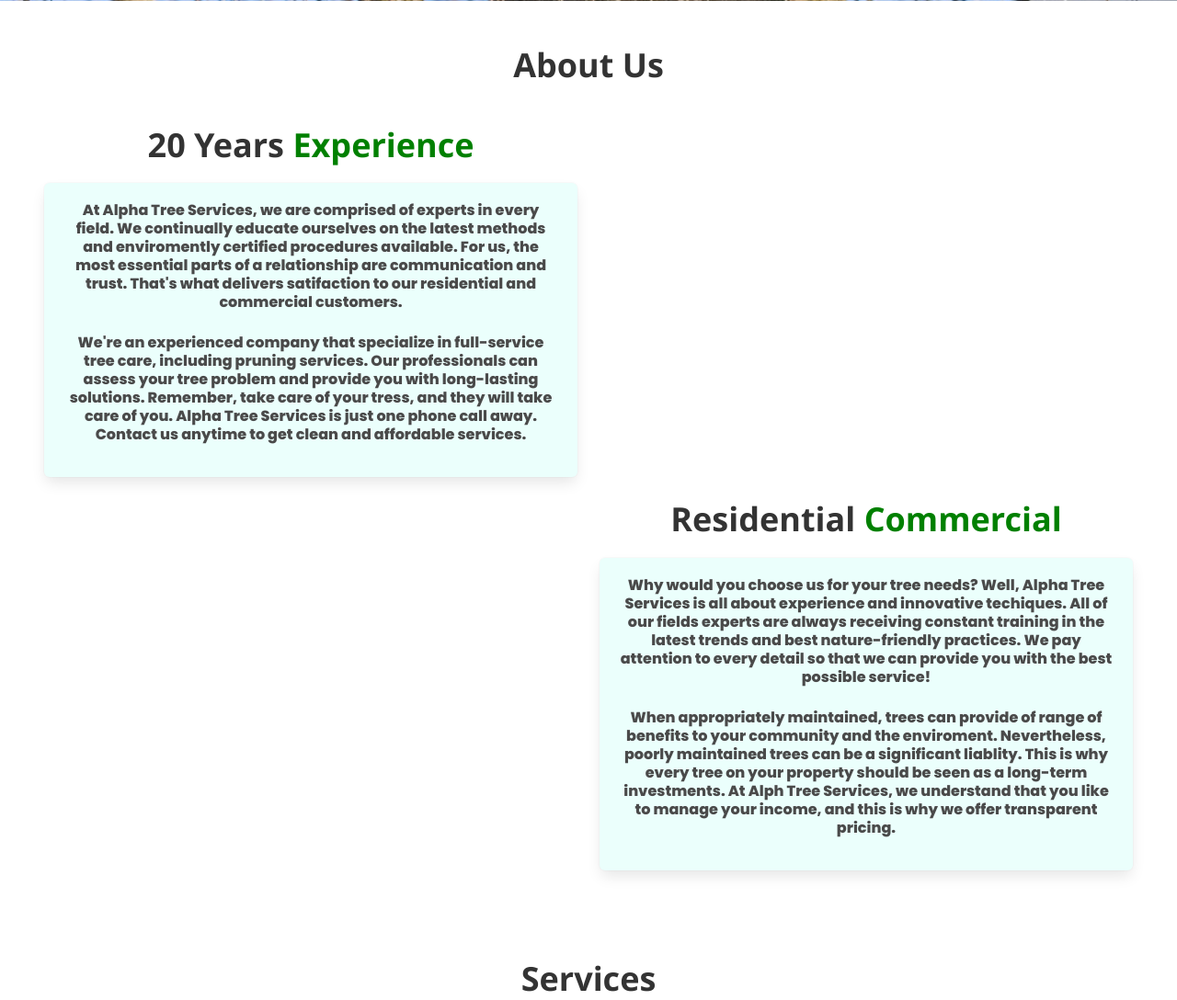
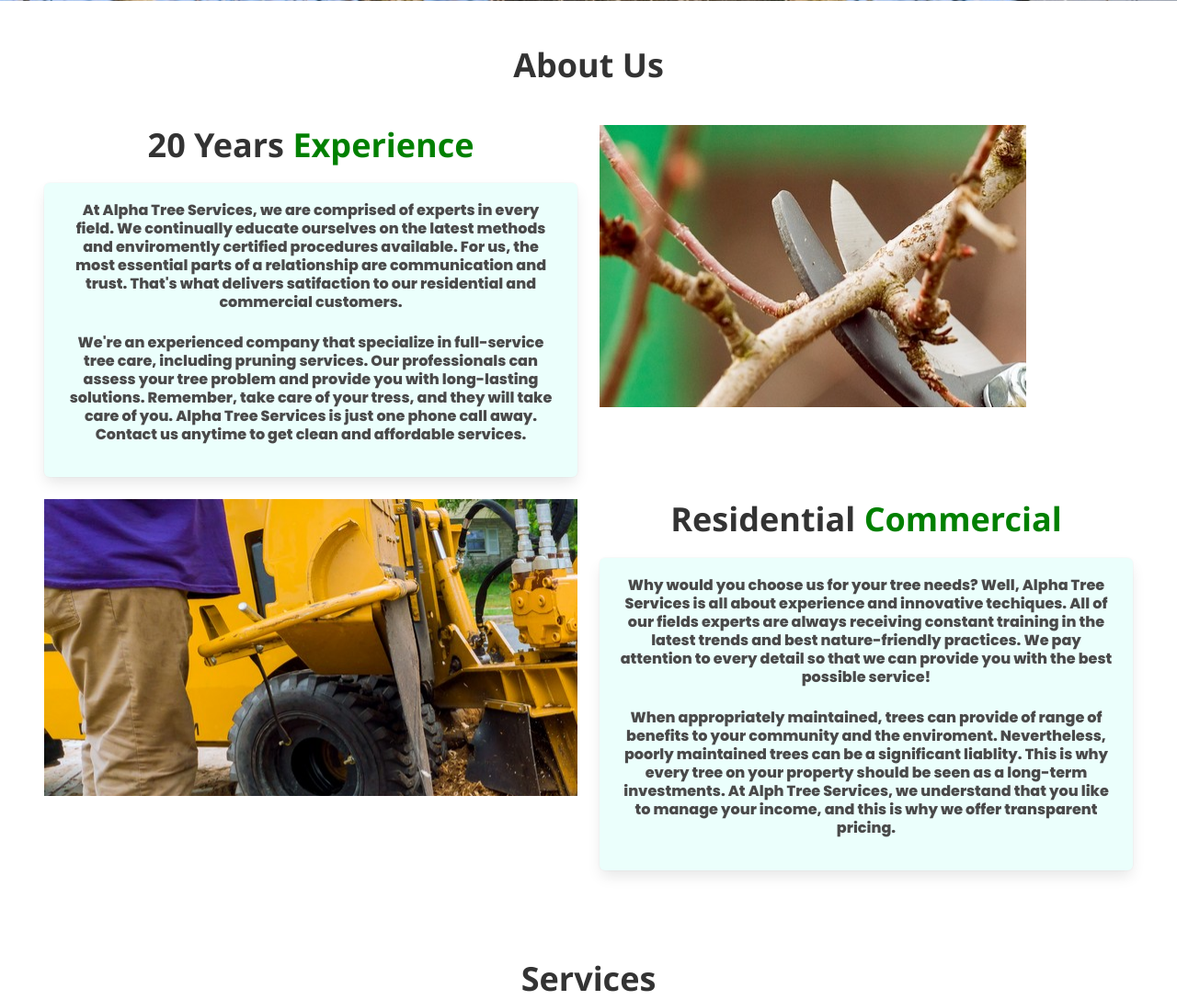
Before and after one commit to efmarcial/Alpha-Tree-Service.github.io, a PHP site: page / in a window 1280 px wide. Shown: the part 799-1887 px from the top of the page at 92% size. Run offline with PHP 8.4, Linux system fonts and the light colour scheme; some libraries are stand-ins or nearby versions.

Commit message:
added images to about section

```diff
--- a/css/main.css
+++ b/css/main.css
@@ -43,3 +43,24 @@ body, html {
 .nav-custom {
     text-shadow: 2px 2px 5px black;
 }
+
+.small-6 {
+    width: 80%;
+}
+
+.samll-7 {
+    width: 100%;
+}
+
+
+@media screen and (max-width: 1980px) and (min-width:200px) {
+    .about-img {
+        background: transparent url('img/aboutImg1.jpg') 0 0 no-repeat;
+        height: 80%;
+    }
+
+    .about-img2 {
+        background: transparent url('img/image1.jpg') 0 0 no-repeat;
+        height: 80%;
+    }
+}
--- a/index.html
+++ b/index.html
@@ -95,7 +95,7 @@
 						</div>
 
 						<div class="w3-container w3-animate-bottom">
-							<a class="button is-success is-rounded" style="margin-top: 5%;" href="#aboutSection">More Info</a>
+							<a class="button is-success is-rounded" style="margin-top: 5%;" href="#about-section">More Info</a>
 						</div>
 
 
@@ -120,13 +120,13 @@
 			<div class="column has-text-centered">
 				<h2>20 Years <strong style="color: green;">Experience</strong></h2>
 				<div class="box has-background-primary-light">
-					<p class="subtitle is-size-6-desktop" style="font-family: 'Poppins';">At Alpha Tree Services, we are comprised of experts in every
+					<p class="subtitle is-size-6-desktop is-size-6-tablet is-size-7-mobile" style="font-family: 'Poppins';">At Alpha Tree Services, we are comprised of experts in every
 						field. We continually educate ourselves on the latest methods and
 						enviromently certified procedures available. For us, the most essential
 						parts of a relationship are communication and trust. That's what delivers
 						 satifaction to our residential and commercial customers.
 					</p>
-					<p class="subtitle is-size-6-desktop " style="font-family: 'Poppins';">We're an experienced company that specialize in full-service
+					<p class="subtitle is-size-6-desktop is-size-6-tablet is-size-7-mobile" style="font-family: 'Poppins';">We're an experienced company that specialize in full-service
 						tree care, including pruning services. Our professionals can
 						assess your tree problem and provide you with long-lasting
 						solutions. Remember, take care of your tress, and they will take
@@ -136,26 +136,26 @@
 				</div>
 			</div>
 
-			<div class="column">
-				<p></p>
+			<div class="column is-half">
+				<div class="small-6 about-img"></div>
 			</div>
 		</div>
 
 		<div class="columns is-desktop is-multiline">
 			<div class="column">
-				<p></p>
+				<div class="small-7 about-img2"></div>
 			</div>
 
 			<div class="column has-text-centered">
 				<h2>Residential <strong style="color: green;">Commercial</strong></h2>
 				<div class="box has-background-primary-light">
-					<p class="subtitle is-size-6-desktop" style="font-family: 'Poppins';">Why would you choose us for your tree needs? Well, Alpha Tree
+					<p class="subtitle is-size-6-desktop is-size-6-tablet is-size-7-mobile" style="font-family: 'Poppins';">Why would you choose us for your tree needs? Well, Alpha Tree
 						Services is all about experience and innovative techiques. All of
 						our fields experts are always receiving constant training in the
 						latest trends and best nature-friendly practices. We pay attention
 						to every detail so that we can provide you with the best possible service!
 					</p>
-					<p class="subtitle is-size-6-desktop" style="font-family: 'Poppins';">
+					<p class="subtitle is-size-6-desktop is-size-6-tablet is-size-7-mobile" style="font-family: 'Poppins';">
 						When appropriately maintained, trees can provide of range of
 						benefits to your community and the enviroment. Nevertheless, poorly
 						maintained trees can be a significant liablity. This is why every tree
```
Also changed, not shown: css/img/aboutImg1.jpg (added), css/img/image1.jpg (added), img/about/image1.jpg (added).
